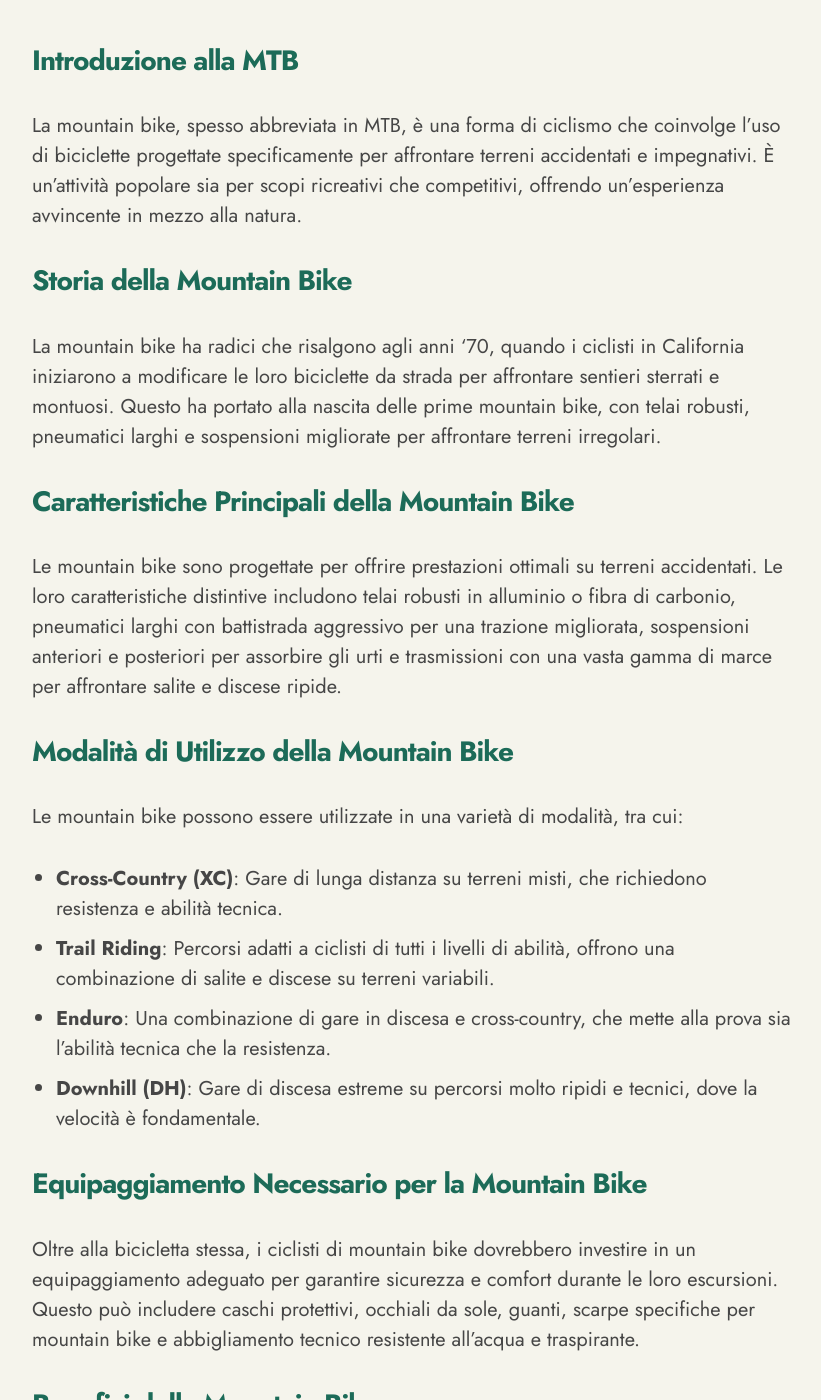
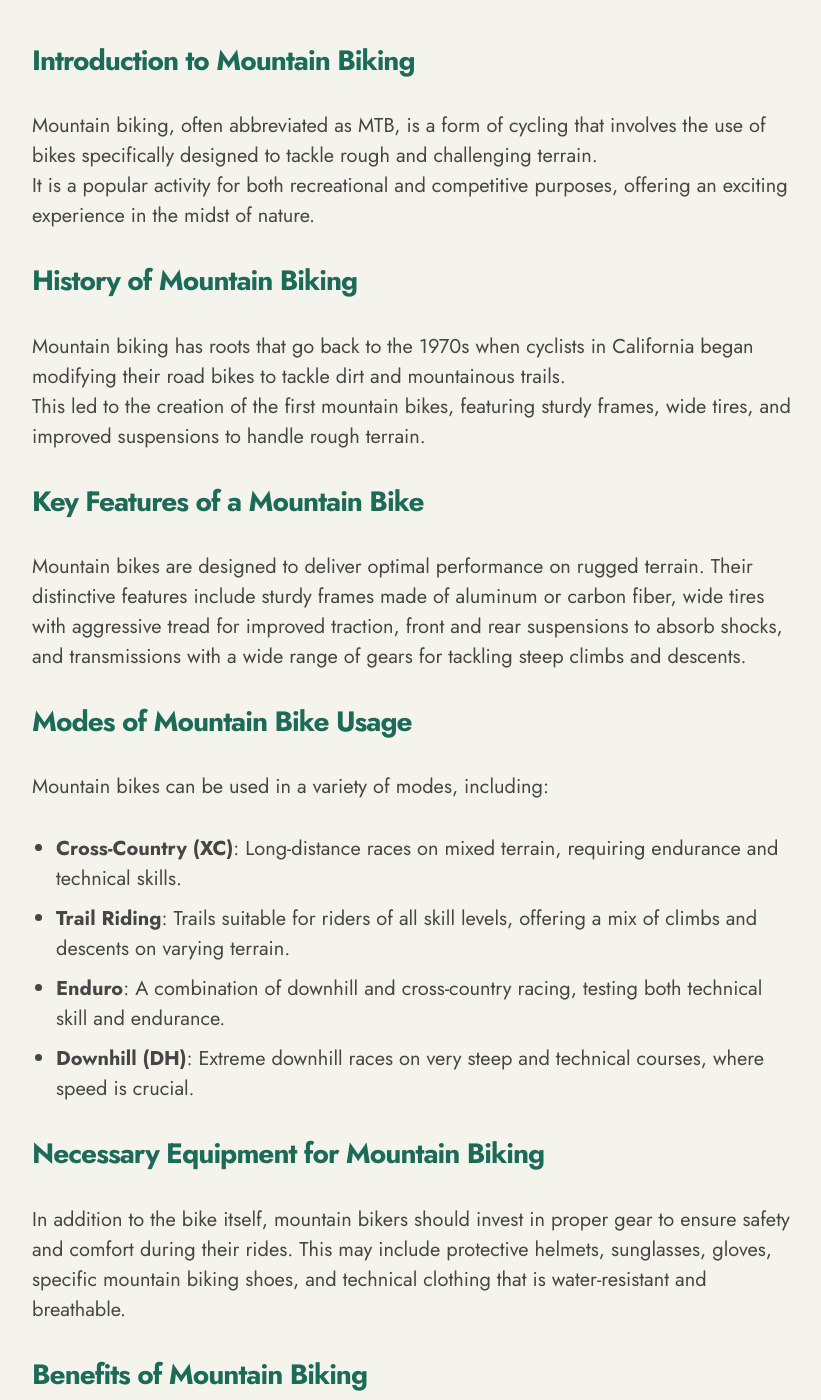
Before and after one commit to PacMat99/bike_adventure_italy, a Jekyll site: the page built from _posts/2024-04-13-mtb.md, in a window 1280 px wide and 1400 px high, scrolled down 619 px. Shown: the whole window, without its empty margins (228-1049 px from the left). Built offline with Jekyll 4.4.1, drawn with Linux system fonts in a browser that asks for light colours; some of the changed text lies outside the part shown.

Commit message:
update posts to english

```diff
--- a/_posts/2024-04-13-mtb.md
+++ b/_posts/2024-04-13-mtb.md
@@ -1,6 +1,6 @@
 ---
 layout: post
-title:  COS'È LA MTB
+title:  WHAT IS MTB?
 date:   2024-04-13 19:01:00 +0200
 image:  '/images/social/honzo_esd.png'
 tags:   [mtb]
@@ -14,35 +14,39 @@ slideshow_images: [
 ]
 ---
 
-## Introduzione alla MTB
+## Introduction to Mountain Biking
 
-La mountain bike, spesso abbreviata in MTB, è una forma di ciclismo che coinvolge l'uso di biciclette progettate specificamente per affrontare terreni accidentati e impegnativi. È un'attività popolare sia per scopi ricreativi che competitivi, offrendo un'esperienza avvincente in mezzo alla natura.
+Mountain biking, often abbreviated as MTB, is a form of cycling that involves the use of bikes specifically designed to tackle rough and challenging terrain.
+It is a popular activity for both recreational and competitive purposes, offering an exciting experience in the midst of nature.
 
-## Storia della Mountain Bike
+## History of Mountain Biking
 
-La mountain bike ha radici che risalgono agli anni '70, quando i ciclisti in California iniziarono a modificare le loro biciclette da strada per affrontare sentieri sterrati e montuosi. Questo ha portato alla nascita delle prime mountain bike, con telai robusti, pneumatici larghi e sospensioni migliorate per affrontare terreni irregolari.
+Mountain biking has roots that go back to the 1970s when cyclists in California began modifying their road bikes to tackle dirt and mountainous trails.
+This led to the creation of the first mountain bikes, featuring sturdy frames, wide tires, and improved suspensions to handle rough terrain.
 
-## Caratteristiche Principali della Mountain Bike
+## Key Features of a Mountain Bike
 
-Le mountain bike sono progettate per offrire prestazioni ottimali su terreni accidentati. Le loro caratteristiche distintive includono telai robusti in alluminio o fibra di carbonio, pneumatici larghi con battistrada aggressivo per una trazione migliorata, sospensioni anteriori e posteriori per assorbire gli urti e trasmissioni con una vasta gamma di marce per affrontare salite e discese ripide.
+Mountain bikes are designed to deliver optimal performance on rugged terrain. Their distinctive features include sturdy frames made of aluminum or carbon fiber, wide tires with aggressive tread for improved traction, front and rear suspensions to absorb shocks, and transmissions with a wide range of gears for tackling steep climbs and descents.
 
-## Modalità di Utilizzo della Mountain Bike
+## Modes of Mountain Bike Usage
 
-Le mountain bike possono essere utilizzate in una varietà di modalità, tra cui:
+Mountain bikes can be used in a variety of modes, including:
 
-- **Cross-Country (XC)**: Gare di lunga distanza su terreni misti, che richiedono resistenza e abilità tecnica.
-- **Trail Riding**: Percorsi adatti a ciclisti di tutti i livelli di abilità, offrono una combinazione di salite e discese su terreni variabili.
-- **Enduro**: Una combinazione di gare in discesa e cross-country, che mette alla prova sia l'abilità tecnica che la resistenza.
-- **Downhill (DH)**: Gare di discesa estreme su percorsi molto ripidi e tecnici, dove la velocità è fondamentale.
+- **Cross-Country (XC)**: Long-distance races on mixed terrain, requiring endurance and technical skills.
+- **Trail Riding**: Trails suitable for riders of all skill levels, offering a mix of climbs and descents on varying terrain.
+- **Enduro**: A combination of downhill and cross-country racing, testing both technical skill and endurance.
+- **Downhill (DH)**: Extreme downhill races on very steep and technical courses, where speed is crucial.
 
-## Equipaggiamento Necessario per la Mountain Bike
+## Necessary Equipment for Mountain Biking
 
-Oltre alla bicicletta stessa, i ciclisti di mountain bike dovrebbero investire in un equipaggiamento adeguato per garantire sicurezza e comfort durante le loro escursioni. Questo può includere caschi protettivi, occhiali da sole, guanti, scarpe specifiche per mountain bike e abbigliamento tecnico resistente all'acqua e traspirante.
+In addition to the bike itself, mountain bikers should invest in proper gear to ensure safety and comfort during their rides. This may include protective helmets, sunglasses, gloves, specific mountain biking shoes, and technical clothing that is water-resistant and breathable.
 
-## Benefici della Mountain Bike
+## Benefits of Mountain Biking
 
-La pratica della mountain bike offre una serie di benefici sia fisici che mentali. Tra questi, si annoverano miglioramenti della resistenza cardiovascolare, della forza muscolare, dell'equilibrio e della coordinazione. Inoltre, trascorrere del tempo all'aperto in mezzo alla natura può contribuire a ridurre lo stress e migliorare il benessere emotivo complessivo.
+Mountain biking offers a range of physical and mental benefits: improvements in cardiovascular endurance, muscle strength, balance, and coordination.
+Additionally, spending time outdoors in nature can help reduce stress and improve overall emotional well-being.
 
-## Conclusioni
+## Conclusion
 
-La mountain bike è molto più di uno sport: è un modo per esplorare la natura, mettersi alla prova e connettersi con altri appassionati di ciclismo. Con la sua varietà di modalità e terreni, offre qualcosa per tutti, dai principianti agli esperti. Che tu stia cercando un'emozione adrenalinica o una fuga rilassante, la mountain bike è pronta ad offrirti un'avventura senza pari.
+Mountain biking is more than just a sport; it's a way to explore nature, challenge yourself, and connect with other cycling enthusiasts. With its variety of modes and terrains, it offers something for everyone, from beginners to experts.
+Whether you're seeking an adrenaline rush or a relaxing escape, mountain biking is ready to offer you an unparalleled adventure.
```
Also changed, not shown: _posts/.hidden/2024-04-13-mtb-ita.md (added, +48 -0 lines), _posts/.to-be-done/2024-04-23-to-be-done.md (added, +63 -0 lines), _posts/2024-04-14-parenzana.md (+24 -7 lines).
